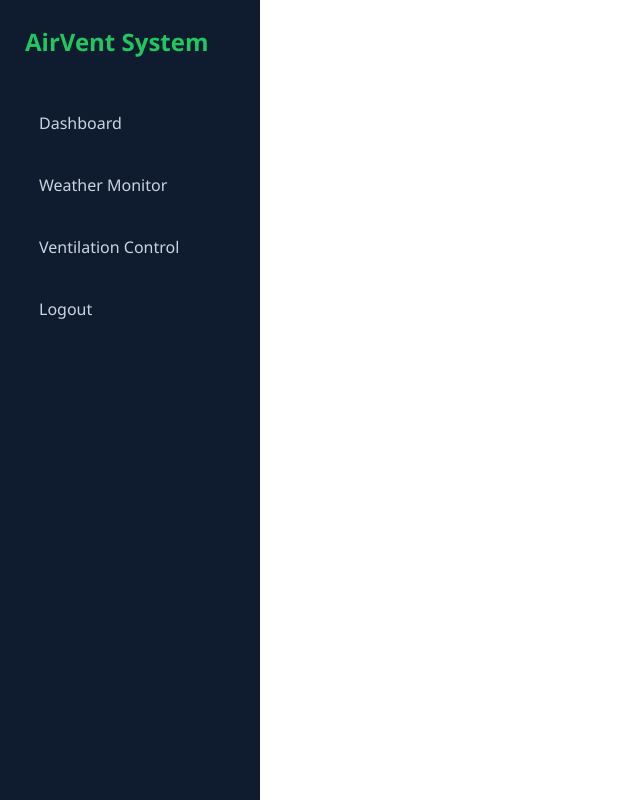
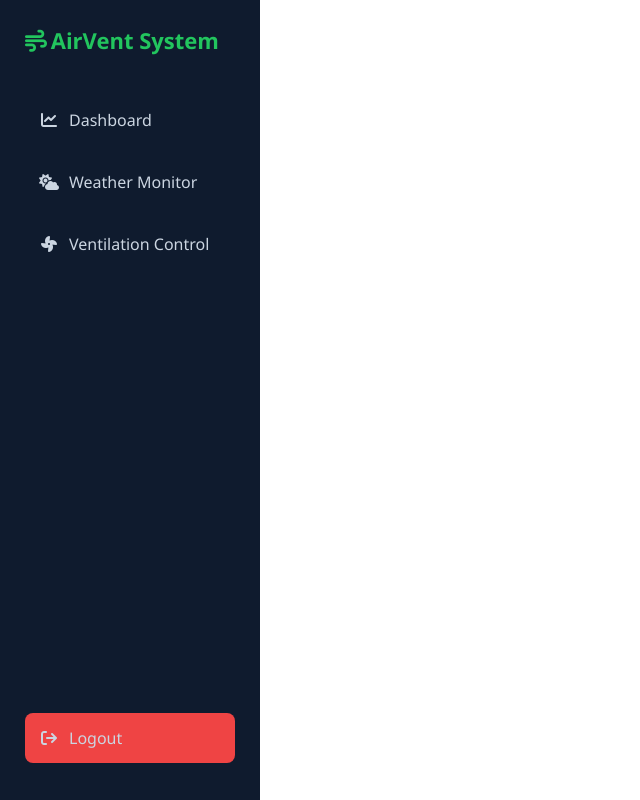
Before and after one commit to 4doyngaIt/air-ventilation-monitoring-system, a PHP site: page /app/user/header.php in a window 1280 px wide. Shown: the whole page, without its empty margins (0-640 px from the left). Run offline with PHP 8.4, Linux system fonts and the light colour scheme.

Commit message:
updating user dashboard

```diff
--- a/app/user/header.php
+++ b/app/user/header.php
@@ -1,6 +1,6 @@
 <?php
 if(session_status() === PHP_SESSION_NONE){
-session_start();
+    session_start();
 }
 ?>
 
@@ -12,22 +12,35 @@ session_start();
 
 <link rel="stylesheet" href="../../assets/style.css">
 
+<!-- Font Awesome Icons -->
+<link rel="stylesheet" href="https://cdnjs.cloudflare.com/ajax/libs/font-awesome/6.5.0/css/all.min.css">
+
 </head>
 
 <body>
 
 <div class="sidebar">
 
-<div class="logo">
-AirVent System
-</div>
+    <div class="logo">
+        <i class="fa-solid fa-wind"></i> AirVent System
+    </div>
 
-<a href="dashboard.php">Dashboard</a>
-<a href="weather.php">Weather Monitor</a>
-<a href="ventilation.php">Ventilation Control</a>
+    <a href="dashboard.php">
+        <i class="fa-solid fa-chart-line"></i> Dashboard
+    </a>
 
+    <a href="weather.php">
+        <i class="fa-solid fa-cloud-sun"></i> Weather Monitor
+    </a>
 
-<a href="../../login/login.php">Logout</a>
+    <a href="ventilation.php">
+        <i class="fa-solid fa-fan"></i> Ventilation Control
+    </a>
+
+    <!-- Logout Button -->
+    <a href="../../login/login.php" class="logout">
+        <i class="fa-solid fa-arrow-right-from-bracket"></i> Logout
+    </a>
 
 </div>
 
--- a/assets/style.css
+++ b/assets/style.css
@@ -17,18 +17,11 @@ body{
 /* --- SIDEBAR --- */
 .sidebar{
     width:260px;
-    height:100%;
+    height:100vh;
     background:#0f1b2e;
     padding:25px;
     display:flex;
     flex-direction:column;
-}
-
-.logo{
-    font-size:24px;
-    font-weight:bold;
-    margin-bottom:40px;
-    color:#22c55e;
 }
 
 .sidebar a{
@@ -37,12 +30,37 @@ body{
     padding:14px;
     border-radius:8px;
     margin-bottom:12px;
-    display:block;
+    display:flex;
+    align-items:center;
+    gap:10px;
     transition:0.3s;
 }
 
 .sidebar a:hover{
     background:#1e293b;
+}
+
+.sidebar i{
+    width:20px;
+    text-align:center;
+}
+
+.logo{
+    font-size:22px;
+    font-weight:bold;
+    margin-bottom:40px;
+    color:#22c55e;
+}
+
+/* Logout button at bottom */
+.logout{
+    margin-top:auto;
+    background:#ef4444;
+    color:white;
+}
+
+.logout:hover{
+    background:#dc2626;
 }
 
 /* --- MAIN --- */
```
